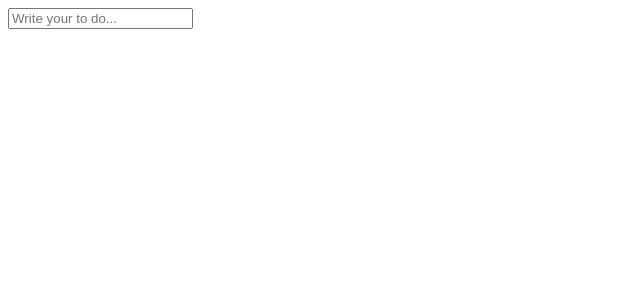
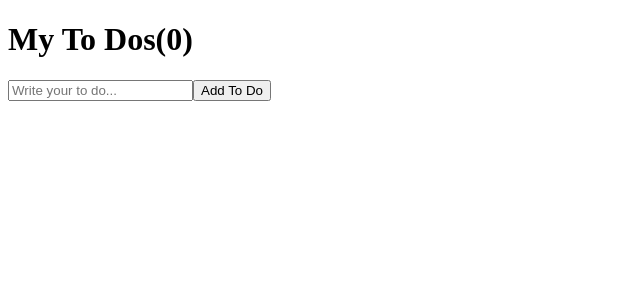
Before and after one commit to yoonnjeong/nomadMovie, a React (Create React App) app in the folder create-app/: page / in a window 1280 px wide. Shown: the top 300 px of the page, without its empty margins (0-640 px from the left). Built offline with nearby package versions, Linux system fonts and the light colour scheme.

Commit message:
todo 만들기

```diff
--- a/create-app/src/App.js
+++ b/create-app/src/App.js
@@ -2,19 +2,42 @@
 
 function App() {
   const [toDo, setToDo] = useState("");
+  const [toDos, setToDos] = useState([]);
 
-  const onChange = (e) => {
-    setToDo(e.target.value);
+  const onChange = (e) => setToDo(e.target.value);
+  const onSubmit = (e) => {
+    e.preventDefault();
+    if (toDo === "") {
+      return;
+    }
+    setToDo("");
+
+    // setToDos(function (currentArray) {
+    //   return;
+    // }); //아래와 같은 내용이다
+
+    setToDos((currentArray) => [toDo, ...toDos]);
+    console.log(toDos);
+
+    // setToDos((currentArray) => {
+    //   const newArray = [toDo, ...currentArray];
+    //   console.log(newArray);
+    //   return newArray;
+    // });   //return처리를 해주면 입력한 값이 바로 배열에 추가되서 출력된다
   };
 
   return (
     <div>
+      <h1>My To Dos({toDos.length})</h1>
+      <form onSubmit={onSubmit}>
         <input
           value={toDo}
           onChange={onChange}
           type="text"
           placeholder="Write your to do..."
         />
+        <button>Add To Do</button>
+      </form>
     </div>
   );
 }
```
Lines whose indentation alone changed are shown as unchanged.
